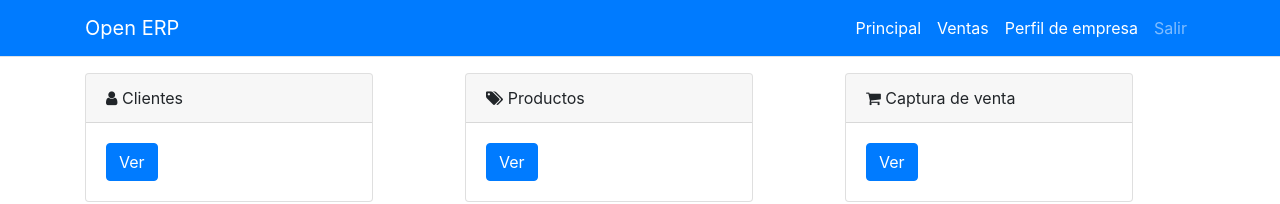
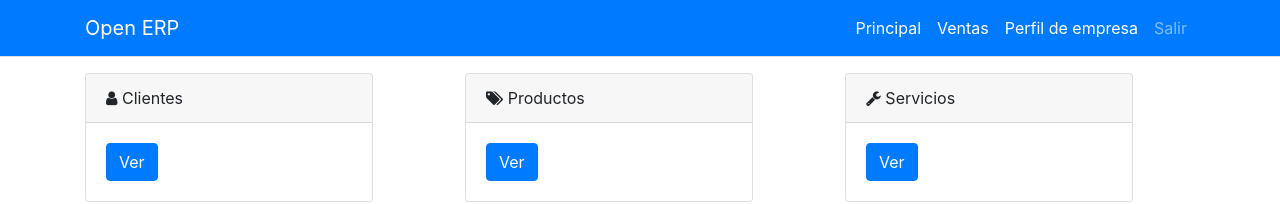
Before and after one commit to My-Proffesional-Portfolio/OpenERP_RV_Client, an Angular app: page /sales in a window 1280 px wide. Shown: the top 204 px of the page. Built offline with nearby package versions, Linux system fonts and the light colour scheme; sample sign-in values are in the browser's storage.

Commit message:
sales index concepts

```diff
--- a/src/app/pages/sales/sales-index/sales-index.component.html
+++ b/src/app/pages/sales/sales-index/sales-index.component.html
@@ -26,7 +26,7 @@
         <div class="card" style="width: 18rem;">
             <!-- <img class="card-img-top" src="..." alt="Card image cap"> -->
             <div class="card-header">
-                <i class="fa fa-shopping-cart"></i> Captura de venta
+                <i class="fa fa-wrench"></i> Servicios
             </div>
             <div class="card-body">
             <a href="#" class="btn btn-primary">Ver</a>
```
